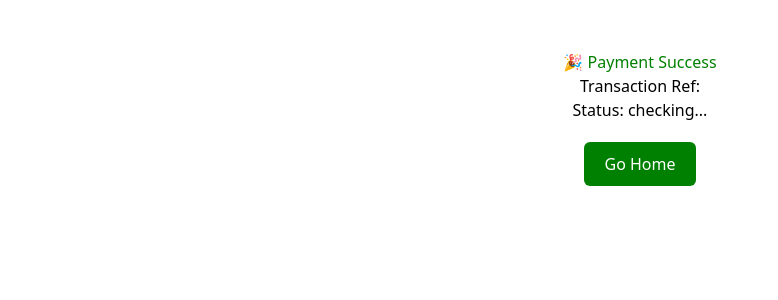
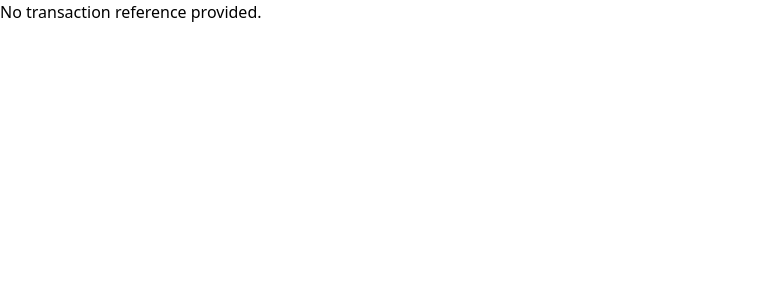
Before and after one commit to DON-CHATHA/salima-ticket, a Next.js app: page /payment/success in a window 1280 px wide. Shown: the top 300 px of the page, without its empty margins (0-778 px from the left). Built offline with nearby package versions, Linux system fonts and the light colour scheme.

Commit message:
faillling to load

```diff
--- a/app/payment/failed/page.js
+++ b/app/payment/failed/page.js
@@ -1,5 +1,4 @@
 "use client";
-
 export const dynamic = "force-dynamic";
 
 import { useEffect, useState } from "react";
@@ -19,22 +18,16 @@ export default function FailedPage() {
     }
   }, [tx_ref]);
 
+  if (!tx_ref) return <p>No transaction reference provided.</p>;
+
   return (
-    <div style={{ textAlign: "center", marginTop: "50px" }}>
-      <h1 style={{ color: "red" }}>❌ Payment Failed</h1>
+    <div className="text-center mt-12">
+      <h1 className="text-red-600 text-2xl font-bold">❌ Payment Failed</h1>
       <p>Transaction Ref: {tx_ref}</p>
       <p>Status: {status}</p>
       <button
         onClick={() => (window.location.href = "/")}
-        style={{
-          marginTop: "20px",
-          padding: "10px 20px",
-          border: "none",
-          background: "red",
-          color: "white",
-          cursor: "pointer",
-          borderRadius: "6px",
-        }}
+        className="mt-6 px-5 py-2 bg-red-600 text-white rounded-md hover:bg-red-700"
       >
         Try Again
       </button>
--- a/app/payment/success/page.js
+++ b/app/payment/success/page.js
@@ -1,5 +1,4 @@
 "use client";
-
 export const dynamic = "force-dynamic";
 
 import { useEffect, useState } from "react";
@@ -19,22 +18,16 @@ export default function SuccessPage() {
     }
   }, [tx_ref]);
 
+  if (!tx_ref) return <p>No transaction reference provided.</p>;
+
   return (
-    <div style={{ textAlign: "center", marginTop: "50px" }}>
-      <h1 style={{ color: "green" }}>🎉 Payment Success</h1>
+    <div className="text-center mt-12">
+      <h1 className="text-green-600 text-2xl font-bold">🎉 Payment Success</h1>
       <p>Transaction Ref: {tx_ref}</p>
       <p>Status: {status}</p>
       <button
         onClick={() => (window.location.href = "/")}
-        style={{
-          marginTop: "20px",
-          padding: "10px 20px",
-          border: "none",
-          background: "green",
-          color: "white",
-          cursor: "pointer",
-          borderRadius: "6px",
-        }}
+        className="mt-6 px-5 py-2 bg-green-600 text-white rounded-md hover:bg-green-700"
       >
         Go Home
       </button>
```
